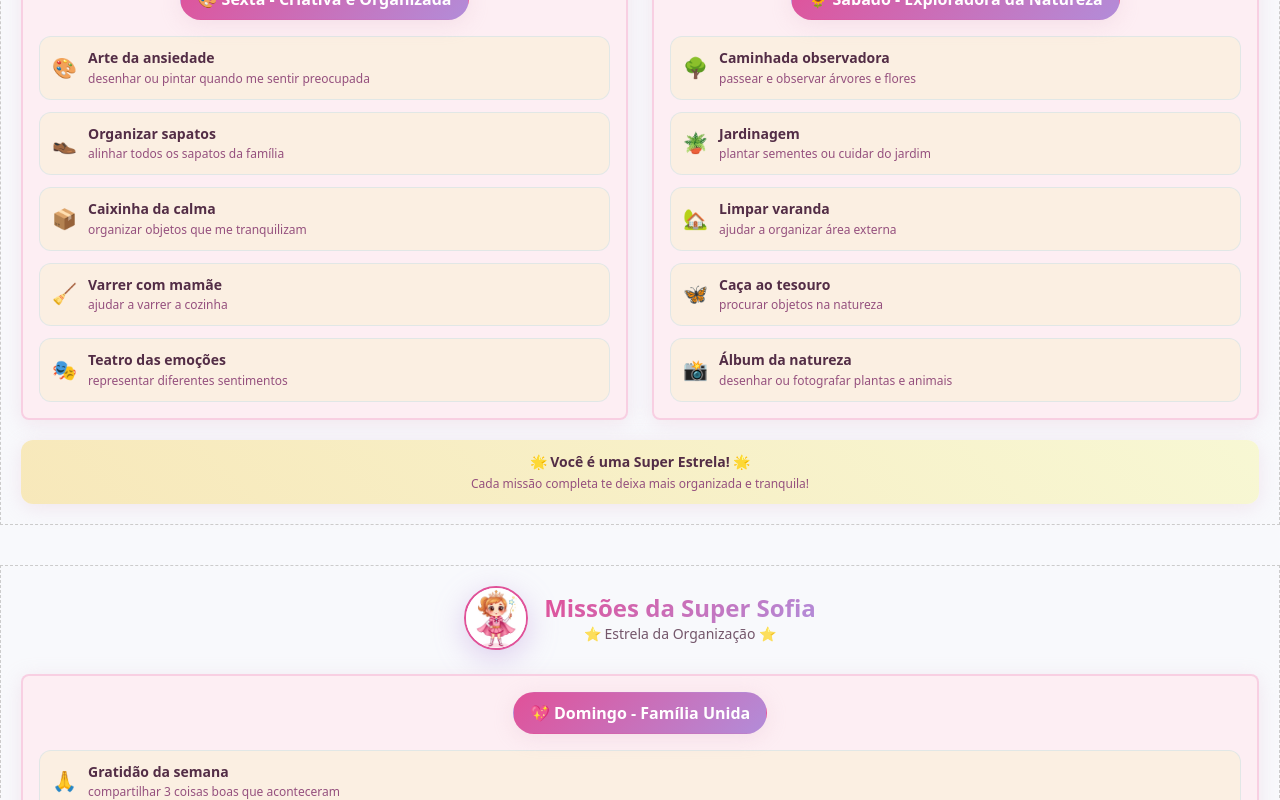
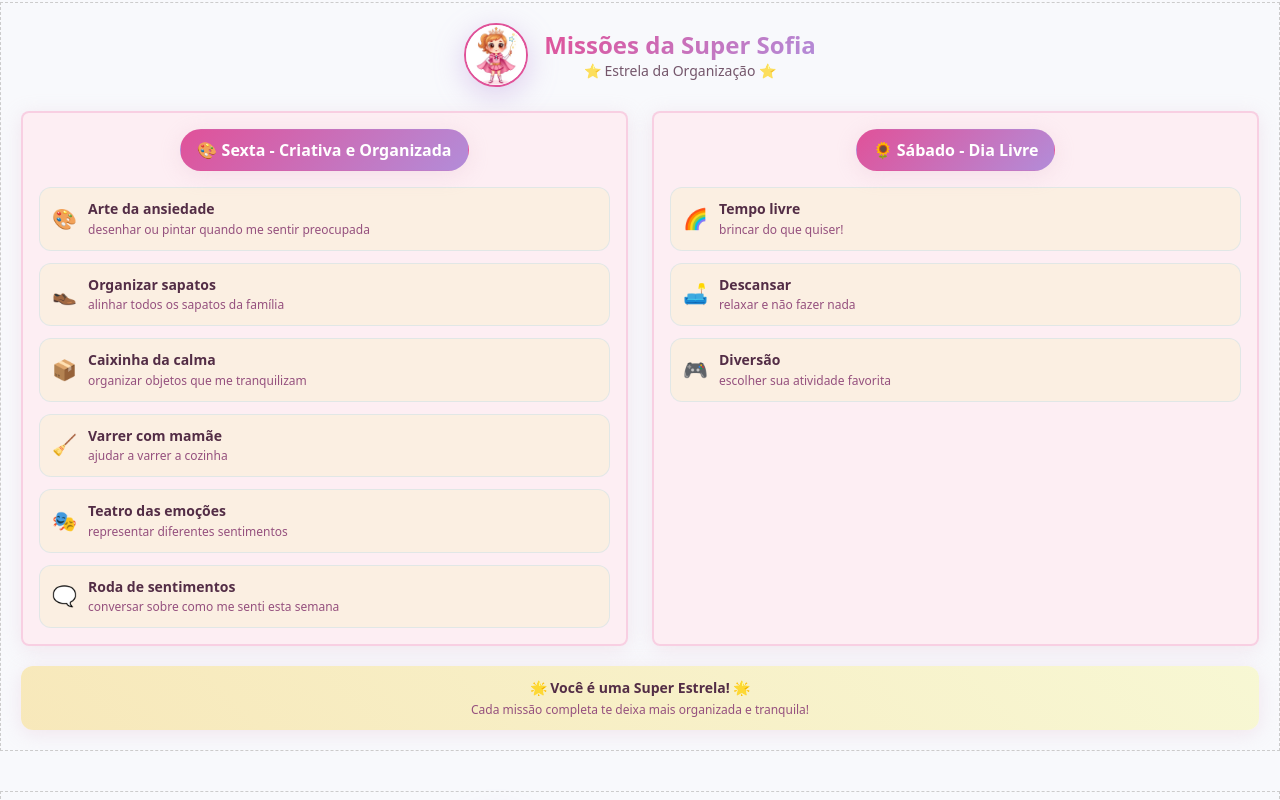
Before and after one commit to wrdleal/allyce-heroina-missions-board, a React (Vite) app: page /print in a window 1280 px wide. Shown: the part 1640-2440 px from the top of the page. Built offline with nearby package versions, Linux system fonts and the light colour scheme.

Commit message:
Mover atividades de fim de semana
Mover as atividades de sábado e domingo para os outros dias da semana, deixando o fim de semana livre.

```diff
--- a/src/components/MissionBoard.tsx
+++ b/src/components/MissionBoard.tsx
@@ -8,8 +8,8 @@ const weekDays = [
   '💫 Quarta - Mente Tranquila',
   '🌟 Quinta - Estrela da Responsabilidade',
   '🎨 Sexta - Criativa e Organizada',
-  '🌻 Sábado - Exploradora da Natureza',
-  '💖 Domingo - Família Unida'
+  '🌻 Sábado - Dia Livre',
+  '💖 Domingo - Dia Livre'
 ];
 
 const missions = {
@@ -18,49 +18,50 @@ const missions = {
     { icon: '📝', title: 'Diário dos sentimentos', description: 'desenhar como me sinto hoje' },
     { icon: '🧹', title: 'Organizar meu cantinho', description: 'arrumar mesa de estudos e brinquedos' },
     { icon: '🍽️', title: 'Ajudar na cozinha', description: 'colocar os pratos na mesa para o almoço' },
-    { icon: '📚', title: 'Leitura tranquila', description: 'ler um livro no meu lugar favorito' }
+    { icon: '📚', title: 'Leitura tranquila', description: 'ler um livro no meu lugar favorito' },
+    { icon: '🙏', title: 'Gratidão da semana', description: 'compartilhar 3 coisas boas que aconteceram' }
   ],
   '🏠 Terça - Ajudante Especial': [
     { icon: '🧽', title: 'Missão limpeza', description: 'limpar a mesa depois das refeições' },
     { icon: '👕', title: 'Organizar roupas', description: 'dobrar e guardar minhas roupas no guarda-roupa' },
     { icon: '🌱', title: 'Cuidar das plantas', description: 'regar as plantinhas da casa' },
     { icon: '🧘', title: 'Momento zen', description: 'fazer alongamento quando me sentir agitada' },
-    { icon: '🎒', title: 'Preparar mochila', description: 'organizar material escolar para amanhã' }
+    { icon: '🎒', title: 'Preparar mochila', description: 'organizar material escolar para amanhã' },
+    { icon: '🌳', title: 'Caminhada observadora', description: 'passear e observar árvores e flores' }
   ],
   '💫 Quarta - Mente Tranquila': [
     { icon: '🎵', title: 'Música relaxante', description: 'ouvir música calma por 10 minutos' },
     { icon: '🧊', title: 'Técnica do gelo', description: 'segurar um cubo de gelo quando estiver ansiosa' },
     { icon: '🍴', title: 'Ajudante da cozinha', description: 'ajudar a mamãe a preparar o lanche' },
     { icon: '📖', title: 'Contar histórias', description: 'inventar uma história para os brinquedos' },
-    { icon: '🧸', title: 'Organizar brinquedos', description: 'separar brinquedos por categoria' }
+    { icon: '🧸', title: 'Organizar brinquedos', description: 'separar brinquedos por categoria' },
+    { icon: '🪴', title: 'Jardinagem', description: 'plantar sementes ou cuidar do jardim' }
   ],
   '🌟 Quinta - Estrela da Responsabilidade': [
     { icon: '🛏️', title: 'Fazer minha cama', description: 'arrumar cama sozinha toda manhã' },
     { icon: '🧺', title: 'Roupas sujas', description: 'colocar roupas usadas no cesto' },
     { icon: '✋', title: 'Técnica das 5 coisas', description: 'nomear 5 coisas que vejo quando me sinto nervosa' },
     { icon: '🍎', title: 'Preparar lanche', description: 'ajudar a embalar meu lanche escolar' },
-    { icon: '📚', title: 'Hora do dever', description: 'fazer lição de casa no horário certo' }
+    { icon: '📚', title: 'Hora do dever', description: 'fazer lição de casa no horário certo' },
+    { icon: '🍽️', title: 'Cozinhar juntos', description: 'ajudar a preparar as refeições' }
   ],
   '🎨 Sexta - Criativa e Organizada': [
     { icon: '🎨', title: 'Arte da ansiedade', description: 'desenhar ou pintar quando me sentir preocupada' },
     { icon: '👞', title: 'Organizar sapatos', description: 'alinhar todos os sapatos da família' },
     { icon: '📦', title: 'Caixinha da calma', description: 'organizar objetos que me tranquilizam' },
     { icon: '🧹', title: 'Varrer com mamãe', description: 'ajudar a varrer a cozinha' },
-    { icon: '🎭', title: 'Teatro das emoções', description: 'representar diferentes sentimentos' }
+    { icon: '🎭', title: 'Teatro das emoções', description: 'representar diferentes sentimentos' },
+    { icon: '🗨️', title: 'Roda de sentimentos', description: 'conversar sobre como me senti esta semana' }
   ],
-  '🌻 Sábado - Exploradora da Natureza': [
-    { icon: '🌳', title: 'Caminhada observadora', description: 'passear e observar árvores e flores' },
-    { icon: '🪴', title: 'Jardinagem', description: 'plantar sementes ou cuidar do jardim' },
-    { icon: '🏡', title: 'Limpar varanda', description: 'ajudar a organizar área externa' },
-    { icon: '🦋', title: 'Caça ao tesouro', description: 'procurar objetos na natureza' },
-    { icon: '📸', title: 'Álbum da natureza', description: 'desenhar ou fotografar plantas e animais' }
+  '🌻 Sábado - Dia Livre': [
+    { icon: '🌈', title: 'Tempo livre', description: 'brincar do que quiser!' },
+    { icon: '🛋️', title: 'Descansar', description: 'relaxar e não fazer nada' },
+    { icon: '🎮', title: 'Diversão', description: 'escolher sua atividade favorita' }
   ],
-  '💖 Domingo - Família Unida': [
-    { icon: '🙏', title: 'Gratidão da semana', description: 'compartilhar 3 coisas boas que aconteceram' },
-    { icon: '🍽️', title: 'Cozinhar juntos', description: 'ajudar a preparar o almoço de domingo' },
-    { icon: '🗨️', title: 'Roda de sentimentos', description: 'conversar sobre como me senti esta semana' },
-    { icon: '🧹', title: 'Limpeza geral', description: 'escolher um cômodo para organizar com a família' },
-    { icon: '🎲', title: 'Jogos em família', description: 'escolher e organizar um jogo para todos' }
+  '💖 Domingo - Dia Livre': [
+    { icon: '😴', title: 'Dormir mais', description: 'acordar na hora que quiser' },
+    { icon: '🎪', title: 'Brincadeira livre', description: 'inventar suas próprias brincadeiras' },
+    { icon: '🤗', title: 'Tempo em família', description: 'curtir momentos especiais juntos' }
   ]
 };
 
--- a/src/components/PrintableMissionBoard.tsx
+++ b/src/components/PrintableMissionBoard.tsx
@@ -9,8 +9,8 @@ const weekDays = [
   '💫 Quarta - Mente Tranquila',
   '🌟 Quinta - Estrela da Responsabilidade',
   '🎨 Sexta - Criativa e Organizada',
-  '🌻 Sábado - Exploradora da Natureza',
-  '💖 Domingo - Família Unida'
+  '🌻 Sábado - Dia Livre',
+  '💖 Domingo - Dia Livre'
 ];
 
 const missions = {
@@ -19,49 +19,50 @@ const missions = {
     { icon: '📝', title: 'Diário dos sentimentos', description: 'desenhar como me sinto hoje' },
     { icon: '🧹', title: 'Organizar meu cantinho', description: 'arrumar mesa de estudos e brinquedos' },
     { icon: '🍽️', title: 'Ajudar na cozinha', description: 'colocar os pratos na mesa para o almoço' },
-    { icon: '📚', title: 'Leitura tranquila', description: 'ler um livro no meu lugar favorito' }
+    { icon: '📚', title: 'Leitura tranquila', description: 'ler um livro no meu lugar favorito' },
+    { icon: '🙏', title: 'Gratidão da semana', description: 'compartilhar 3 coisas boas que aconteceram' }
   ],
   '🏠 Terça - Ajudante Especial': [
     { icon: '🧽', title: 'Missão limpeza', description: 'limpar a mesa depois das refeições' },
     { icon: '👕', title: 'Organizar roupas', description: 'dobrar e guardar minhas roupas no guarda-roupa' },
     { icon: '🌱', title: 'Cuidar das plantas', description: 'regar as plantinhas da casa' },
     { icon: '🧘', title: 'Momento zen', description: 'fazer alongamento quando me sentir agitada' },
-    { icon: '🎒', title: 'Preparar mochila', description: 'organizar material escolar para amanhã' }
+    { icon: '🎒', title: 'Preparar mochila', description: 'organizar material escolar para amanhã' },
+    { icon: '🌳', title: 'Caminhada observadora', description: 'passear e observar árvores e flores' }
   ],
   '💫 Quarta - Mente Tranquila': [
     { icon: '🎵', title: 'Música relaxante', description: 'ouvir música calma por 10 minutos' },
     { icon: '🧊', title: 'Técnica do gelo', description: 'segurar um cubo de gelo quando estiver ansiosa' },
     { icon: '🍴', title: 'Ajudante da cozinha', description: 'ajudar a mamãe a preparar o lanche' },
     { icon: '📖', title: 'Contar histórias', description: 'inventar uma história para os brinquedos' },
-    { icon: '🧸', title: 'Organizar brinquedos', description: 'separar brinquedos por categoria' }
+    { icon: '🧸', title: 'Organizar brinquedos', description: 'separar brinquedos por categoria' },
+    { icon: '🪴', title: 'Jardinagem', description: 'plantar sementes ou cuidar do jardim' }
   ],
   '🌟 Quinta - Estrela da Responsabilidade': [
     { icon: '🛏️', title: 'Fazer minha cama', description: 'arrumar cama sozinha toda manhã' },
     { icon: '🧺', title: 'Roupas sujas', description: 'colocar roupas usadas no cesto' },
     { icon: '✋', title: 'Técnica das 5 coisas', description: 'nomear 5 coisas que vejo quando me sinto nervosa' },
     { icon: '🍎', title: 'Preparar lanche', description: 'ajudar a embalar meu lanche escolar' },
-    { icon: '📚', title: 'Hora do dever', description: 'fazer lição de casa no horário certo' }
+    { icon: '📚', title: 'Hora do dever', description: 'fazer lição de casa no horário certo' },
+    { icon: '🍽️', title: 'Cozinhar juntos', description: 'ajudar a preparar as refeições' }
   ],
   '🎨 Sexta - Criativa e Organizada': [
     { icon: '🎨', title: 'Arte da ansiedade', description: 'desenhar ou pintar quando me sentir preocupada' },
     { icon: '👞', title: 'Organizar sapatos', description: 'alinhar todos os sapatos da família' },
     { icon: '📦', title: 'Caixinha da calma', description: 'organizar objetos que me tranquilizam' },
     { icon: '🧹', title: 'Varrer com mamãe', description: 'ajudar a varrer a cozinha' },
-    { icon: '🎭', title: 'Teatro das emoções', description: 'representar diferentes sentimentos' }
+    { icon: '🎭', title: 'Teatro das emoções', description: 'representar diferentes sentimentos' },
+    { icon: '🗨️', title: 'Roda de sentimentos', description: 'conversar sobre como me senti esta semana' }
   ],
-  '🌻 Sábado - Exploradora da Natureza': [
-    { icon: '🌳', title: 'Caminhada observadora', description: 'passear e observar árvores e flores' },
-    { icon: '🪴', title: 'Jardinagem', description: 'plantar sementes ou cuidar do jardim' },
-    { icon: '🏡', title: 'Limpar varanda', description: 'ajudar a organizar área externa' },
-    { icon: '🦋', title: 'Caça ao tesouro', description: 'procurar objetos na natureza' },
-    { icon: '📸', title: 'Álbum da natureza', description: 'desenhar ou fotografar plantas e animais' }
+  '🌻 Sábado - Dia Livre': [
+    { icon: '🌈', title: 'Tempo livre', description: 'brincar do que quiser!' },
+    { icon: '🛋️', title: 'Descansar', description: 'relaxar e não fazer nada' },
+    { icon: '🎮', title: 'Diversão', description: 'escolher sua atividade favorita' }
   ],
-  '💖 Domingo - Família Unida': [
-    { icon: '🙏', title: 'Gratidão da semana', description: 'compartilhar 3 coisas boas que aconteceram' },
-    { icon: '🍽️', title: 'Cozinhar juntos', description: 'ajudar a preparar o almoço de domingo' },
-    { icon: '🗨️', title: 'Roda de sentimentos', description: 'conversar sobre como me senti esta semana' },
-    { icon: '🧹', title: 'Limpeza geral', description: 'escolher um cômodo para organizar com a família' },
-    { icon: '🎲', title: 'Jogos em família', description: 'escolher e organizar um jogo para todos' }
+  '💖 Domingo - Dia Livre': [
+    { icon: '😴', title: 'Dormir mais', description: 'acordar na hora que quiser' },
+    { icon: '🎪', title: 'Brincadeira livre', description: 'inventar suas próprias brincadeiras' },
+    { icon: '🤗', title: 'Tempo em família', description: 'curtir momentos especiais juntos' }
   ]
 };
 
```
